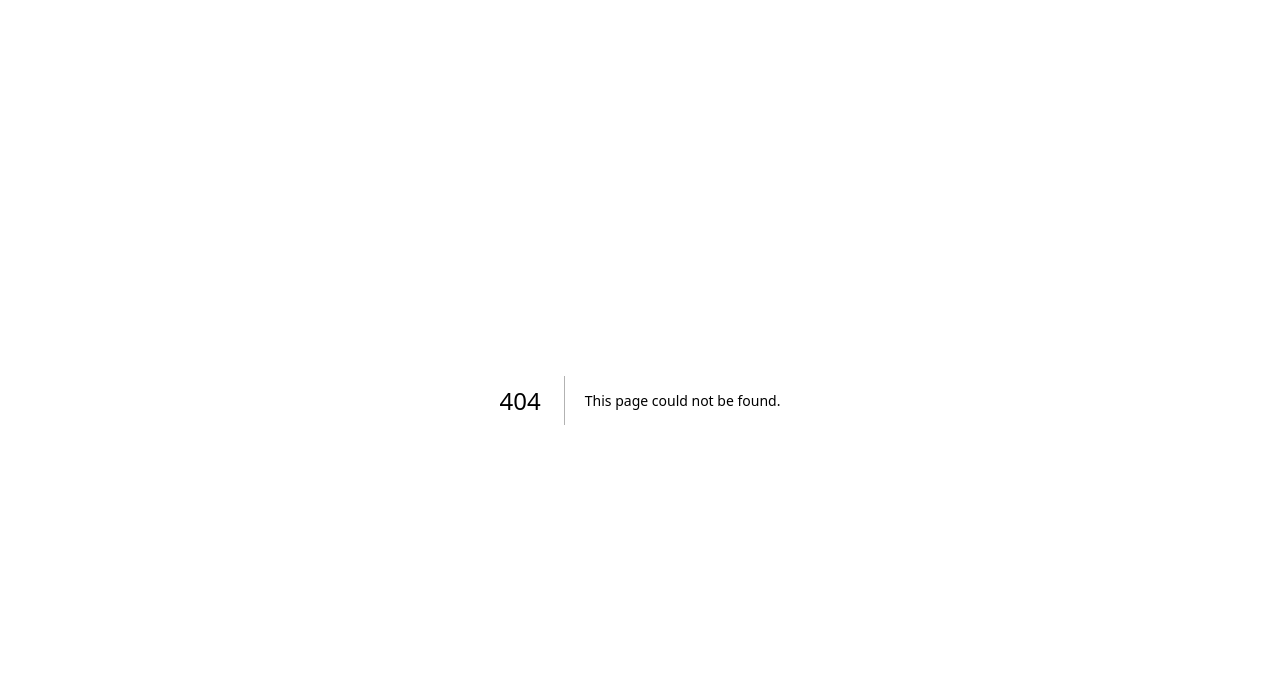
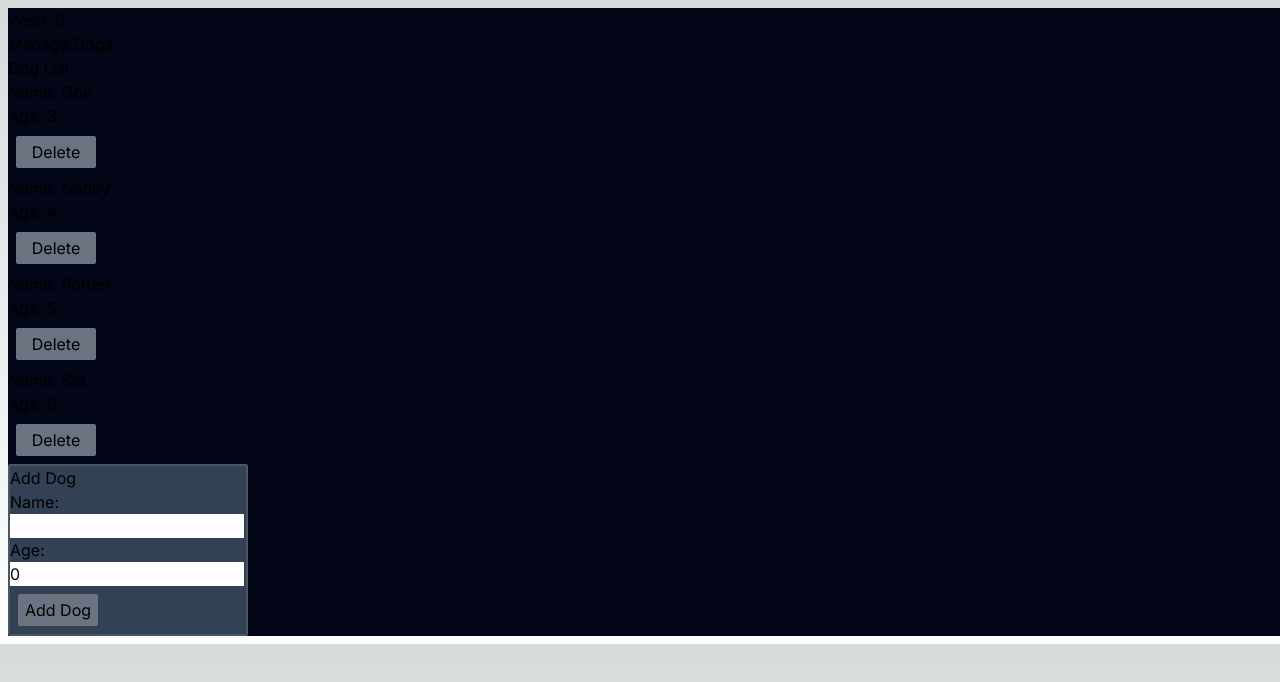
Before and after one commit to GregPilk/cprg306-assignments, a Next.js app: page /week-6 in a window 1280 px wide. Before the commit this address had no page. Shown: the top 682 px of the page. Built offline with nearby package versions, Linux system fonts and the light colour scheme.

Commit message:
clean in week6
cleaning and uploading

```diff
--- a/app/page.js
+++ b/app/page.js
@@ -1,10 +1,12 @@
 import Link from "next/link";
 
-export default function Page(){
-  return(
+export default function Page() {
+  return (
     <div className="flex justify-center m-3 pt-3 pr-3 pl-3">
-      <main >
-        <h1 className="text-5xl mb-2">CPRG 306: Web Development 2 Assignments</h1>
+      <main>
+        <h1 className="text-5xl mb-2">
+          CPRG 306: Web Development 2 Assignments
+        </h1>
         <ul className="flex justify-around list-none bg-green-950 border-2 border-double border-slate-600">
           <li className="p-2 hover:bg-blue-400">
             <Link href="week-2">Week 2 Assignments</Link>
@@ -18,9 +20,11 @@ export default function Page(){
           <li className="p-2 hover:bg-blue-400">
             <Link href="week-5">Week 5 Assignments</Link>
           </li>
+          <li className="p-2 hover:bg-blue-400">
+            <Link href="week-6">Week 6 Assignments</Link>
+          </li>
         </ul>
       </main>
     </div>
   );
-
 }
--- a/app/week-4/page.js
+++ b/app/week-4/page.js
@@ -1,11 +1,11 @@
 import NewItem from "./new-item";
 
 export default function Page() {
-    return (
-        <main className='flex justify-center w-full'>
-            <div>
-                <NewItem />
-            </div>
-        </main>
-    )
+  return (
+    <main className="flex justify-center m-2 w-full">
+      <div>
+        <NewItem />
+      </div>
+    </main>
+  );
 }
--- a/app/week-5/item-list.js
+++ b/app/week-5/item-list.js
@@ -18,22 +18,7 @@ export default function ItemList() {
     // }
     return a.quantity - b.quantity;
   });
-  const renderGroupedItems = () => {
-    const groupedItems = sortedItems.reduce((acc, item) => {
-      const category = item.category;
-      acc[category] = [...(acc[category] || []), item];
-      return acc;
-    }, {});
 
-    return Object.entries(groupedItems).map(([category, itemsInCategory]) => (
-      <div key={category}>
-        <h2 className="text-lg font-bold mb-2 capitalize px-4">{category}</h2>
-        {itemsInCategory.map((item) => (
-          <Item key={item.id} {...item} />
-        ))}
-      </div>
-    ));
-  };
   return (
     <div>
       <div>
--- /dev/null
+++ b/app/week-6/counter.js
@@ -0,0 +1,31 @@
+"use client";
+
+import { useState } from "react";
+
+export default function Counter() {
+  let [count, setCount] = useState(0);
+
+  const increment = () => {
+    // increment by one even if the line is called twice
+    //setCount(count + 1);
+
+    //increment by two
+    setCount((prev) => prev + 1);
+    setCount((prev) => prev + 1);
+  };
+
+  return (
+    <div className="border-2 border-double border-gray-600 rounded-md p-3 text-white bg-slate-800 w-80">
+      <div className="flex-col">
+        <h2 className="text-2xl text-center">Counter</h2>
+        <p>Count: {count} </p>
+        <button
+          className="border-1 rounded-sm border-gray-600 bg-gray-500 hover:bg-blue-400 p-1 m-2 w-20"
+          onClick={increment}
+        >
+          Increment
+        </button>
+      </div>
+    </div>
+  );
+}
--- /dev/null
+++ b/app/week-6/dog-data.json
@@ -0,0 +1,22 @@
+[
+    {
+        "id": 1,
+        "name": "Doe",
+        "age": 3
+    },
+    {
+        "id": 2,
+        "name": "Nancy",
+        "age": 4
+    },
+    {
+        "id": 3,
+        "name": "Rotten",
+        "age": 5
+    },
+    {
+        "id": 4,
+        "name": "Sid",
+        "age": 6
+    }
+]
--- /dev/null
+++ b/app/week-6/dog-form.js
@@ -0,0 +1,48 @@
+"use client";
+
+import { useState } from "react";
+
+export default function DogForm({ onAddDog }) {
+  const [name, setName] = useState("");
+  const [age, setAge] = useState(0);
+
+  const handleSubmit = (event) => {
+    event.preventDefault();
+    const newId = Math.floor(Math.random() * 1000000);
+    const newDog = { id: newId, name, age };
+    onAddDog(newDog);
+  };
+  return (
+    <div className="border-2 border-gray-600 rounded-sm bg-slate-700 w-60">
+      <h2>Add Dog</h2>
+      <form className="flex-col justify-center" onSubmit={handleSubmit}>
+        <label htmlFor="name">
+          Name:
+          <input
+            type="text"
+            id="name"
+            value={name}
+            onChange={(event) => setName(event.target.value)}
+            className="text-black"
+          />
+        </label>
+        <label htmlFor="age">
+          Age:
+          <input
+            type="number"
+            id="age"
+            value={age}
+            onChange={(event) => setAge(event.target.value)}
+            className="text-black"
+          />
+        </label>
+        <button
+          className="border-1 rounded-sm border-gray-600 bg-gray-500 hover:bg-blue-400 p-1 m-2 w-20"
+          type="submit"
+        >
+          Add Dog
+        </button>
+      </form>
+    </div>
+  );
+}
--- /dev/null
+++ b/app/week-6/dog-list.js
@@ -0,0 +1,21 @@
+import Dog from "./dog.js";
+
+export default function DogList({ dogs, onDelete }) {
+  return (
+    <div>
+      <h2>Dog List</h2>
+      <ul>
+        {dogs.map((dog) => (
+          <li key={dog.id}>
+            <Dog
+              id={dog.id}
+              name={dog.name}
+              age={dog.age}
+              onDelete={onDelete}
+            />
+          </li>
+        ))}
+      </ul>
+    </div>
+  );
+}
--- /dev/null
+++ b/app/week-6/dog.js
@@ -0,0 +1,15 @@
+export default function Dog({ id, name, age, onDelete }) {
+  return (
+    <div>
+      <p>Name: {name}</p>
+      <p>Age: {age}</p>
+      <button
+        type="button"
+        onClick={() => onDelete(id)}
+        className="border-1 rounded-sm border-gray-600 bg-gray-500 hover:bg-blue-400 p-1 m-2 w-20"
+      >
+        Delete
+      </button>
+    </div>
+  );
+}
--- /dev/null
+++ b/app/week-6/page.js
@@ -0,0 +1,31 @@
+"use client";
+// import Counter from "./counter.js";
+import DogForm from "./dog-form.js";
+import DogList from "./dog-list.js";
+import dogData from "./dog-data.json";
+import { useState } from "react";
+
+export default function Page() {
+  const [dogs, setDogs] = useState(dogData);
+
+  const addDog = (dog) => {
+    setDogs([...dogs, dog]);
+  };
+
+  const deleteDog = (id) => {
+    setDogs(dogs.filter((dog) => dog.id !== id));
+  };
+
+  return (
+    // <main className="flex bg-slate-950 m-2 justify-center w-full">
+    //   <Counter />
+    <div>
+      <main className="bg-slate-950 m-2 justify-center w-full">
+        <h2>Week 6</h2>
+        <h2>Manage Dogs</h2>
+        <DogList dogs={dogs} onDelete={deleteDog} />
+        <DogForm onAddDog={addDog} />
+      </main>
+    </div>
+  );
+}
```
